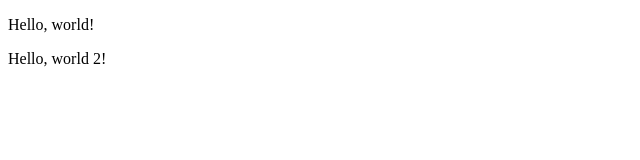
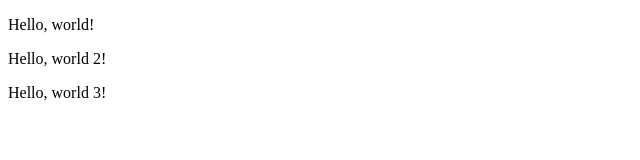
Before and after one commit to Georgij1990/collaboration, a plain HTML site: page index.html in a window 1280 px wide. Shown: the whole page, without its empty margins (0-640 px from the left). Drawn offline with Linux system fonts and the light colour scheme.

```diff
--- a/index.html
+++ b/index.html
@@ -9,5 +9,6 @@
   <body>
     <p>Hello, world!</p>
     <p>Hello, world 2!</p>
+    <p>Hello, world 3!</p>
   </body>
 </html>
```
